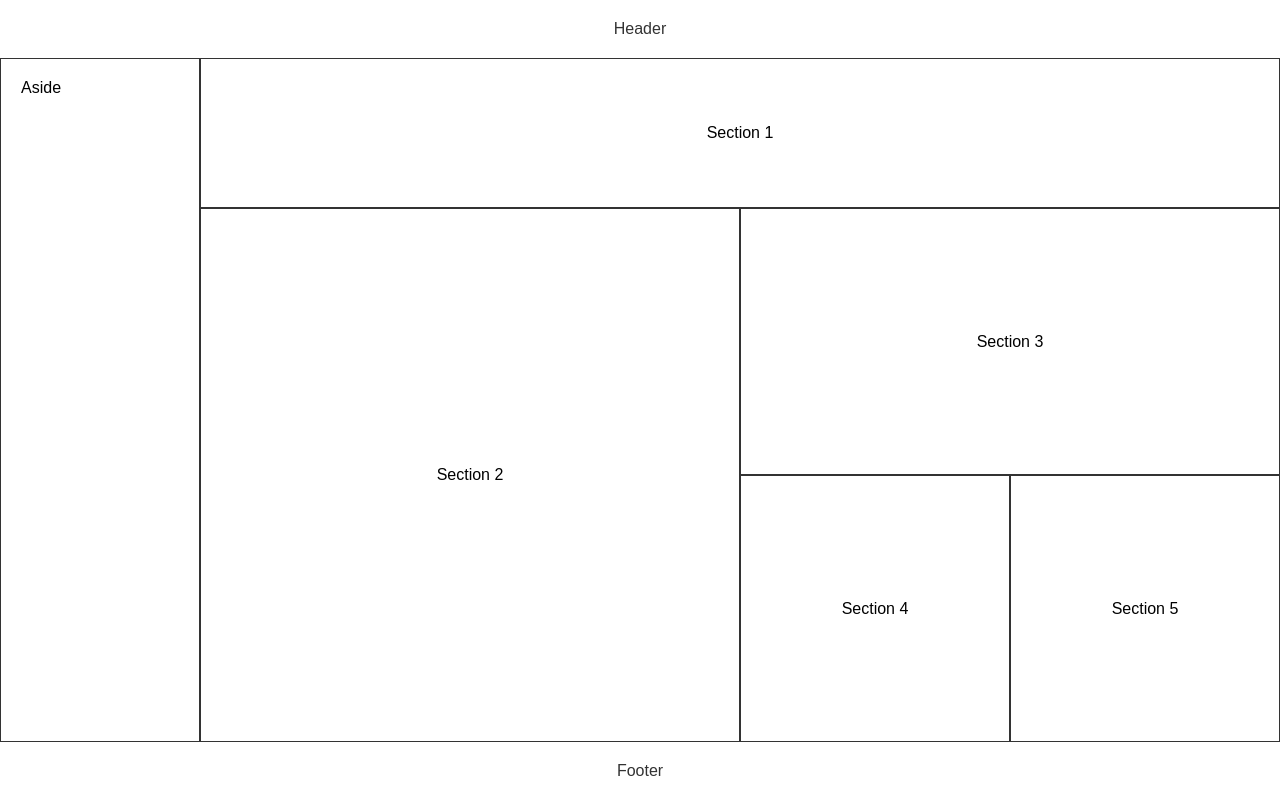
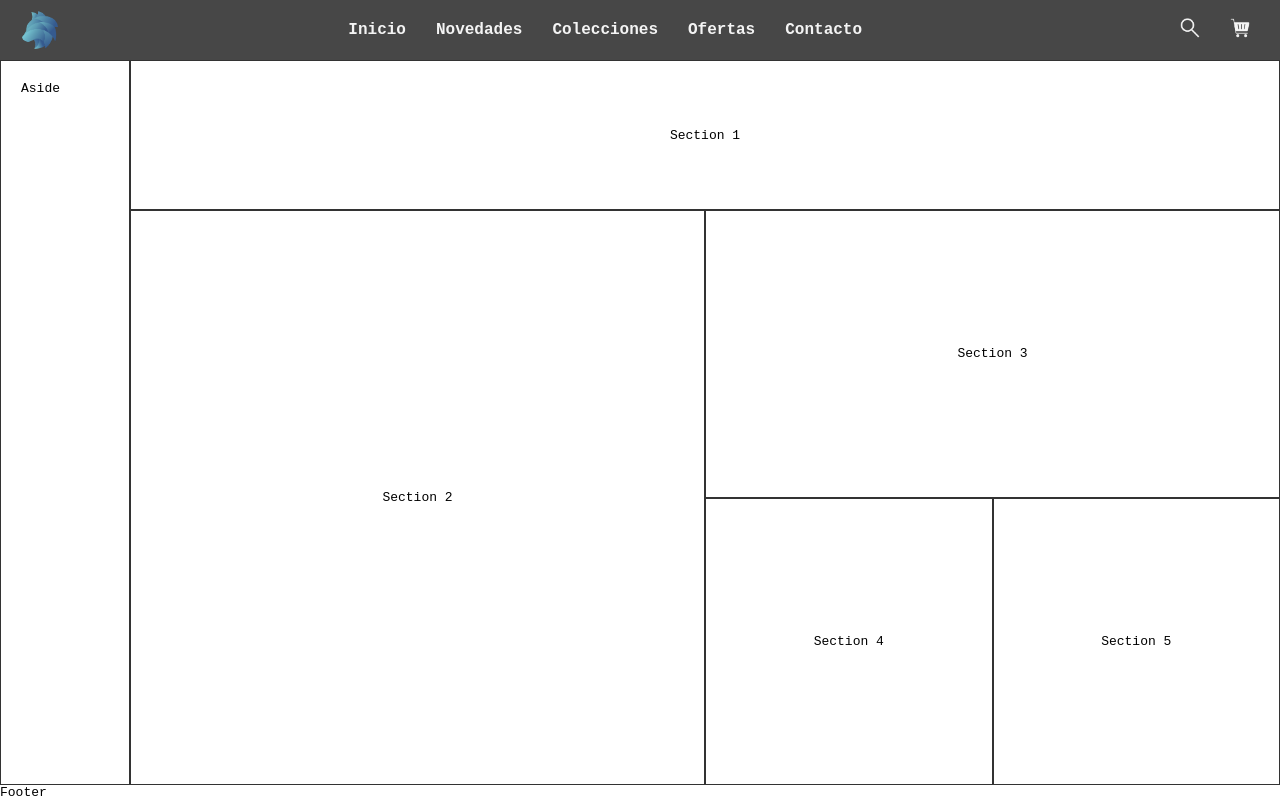
Before and after one commit to Caltafulla/WEB-FE-HTML-CSS-HW2-CAMILO-GUTI-RREZ-ALTAFULLA, a plain HTML site: page index.html in a window 1280 px wide. Drawn offline with Linux system fonts and the light colour scheme.

Commit message:
Header Finished
Header section finished.
Simple header design with non-functional behaviors.

```diff
--- a/index.html
+++ b/index.html
@@ -2,13 +2,30 @@
 
 <head>
 
-    <title>CleanStyle</title>
+    <title>WolfTank || Be Yourself</title>
     <link rel="stylesheet" href="styles.css">
 </head>
 
 <body>
     <header class="header">
-        Header
+        <figure class="logo-container">
+            <img src="img/Logo.png" id="logo">
+        </figure>
+        <nav>
+            <a href="Inicio"><strong>Inicio</strong></a>
+            <a href="Novedades"><strong>Novedades</strong></a>
+            <a href="Colecciones"><strong>Colecciones</strong></a>
+            <a href="Ofertas"><strong>Ofertas</strong></a>
+            <a href="Contacto"><strong>Contacto</strong></a>
+        </nav>
+        <figure class="nav-buttons">
+            <a href="" target="_blank">
+                <img src="img/Lupa_Icon.png" id="LupaImg">
+            </a>
+            <a href="" target="_blank">
+                <img src="img/Shopping_car.png" id="ShCImg">
+            </a>
+        </figure>
     </header>
     <main class="main-layout">
         <aside class="aside">
--- a/styles.css
+++ b/styles.css
@@ -1,3 +1,7 @@
+* {
+  font-family: monospace;
+}
+
 body {
   margin: 0;
   font-family: Arial, sans-serif;
@@ -6,11 +10,61 @@ body {
   min-height: 100vh;
 }
 
-.header,
-.footer {
-  color: #333;
-  padding: 20px;
+.header {
+  display: flex;
+  align-items: center;
+  background-color: #474747;
   text-align: center;
+  width: 100%;
+}
+
+header nav {
+  flex: 1;
+  display: flex;
+  justify-content: center;
+}
+
+.header a {
+  color: #f4f4f4;
+  font-size: 16px;
+  padding: 0 15px;
+  text-decoration: none;
+}
+
+.header a :hover {
+  text-shadow: 1px 1px 4px rgba(185, 185, 185, 0.5);
+}
+
+.logo-container,
+.nav-buttons {
+  padding-left: 20px;
+  margin: 10px 0px 10px 0px;
+  flex-shrink: 0;
+}
+
+.logo-container {
+  padding-left: 20px;
+}
+
+.logo-container #logo {
+  height: 40px;
+  width: 40px;
+  display: block;
+}
+
+.nav-buttons {
+  padding-right: 20px;
+}
+
+.nav-buttons a {
+  padding: 0 10px;
+}
+
+.nav-buttons #LupaImg,
+.nav-buttons #ShCImg {
+  height: 20px;
+  width: 20px;
+  display: inline-block;
 }
 
 .main-layout {
@@ -21,7 +75,7 @@ body {
     "aside section-2 section-3"
     "aside section-2 section-g"
     "footer footer footer";
-  grid-template-columns: 200px 1fr 1fr;
+  grid-template-columns: 130px 1fr 1fr;
   grid-template-rows: auto 150px 1fr 1fr auto;
   flex: 1;
 }
```
Also changed, not shown: img/Logo.png (added), img/Lupa_Icon.png (added), img/Shopping_car.png (added).
